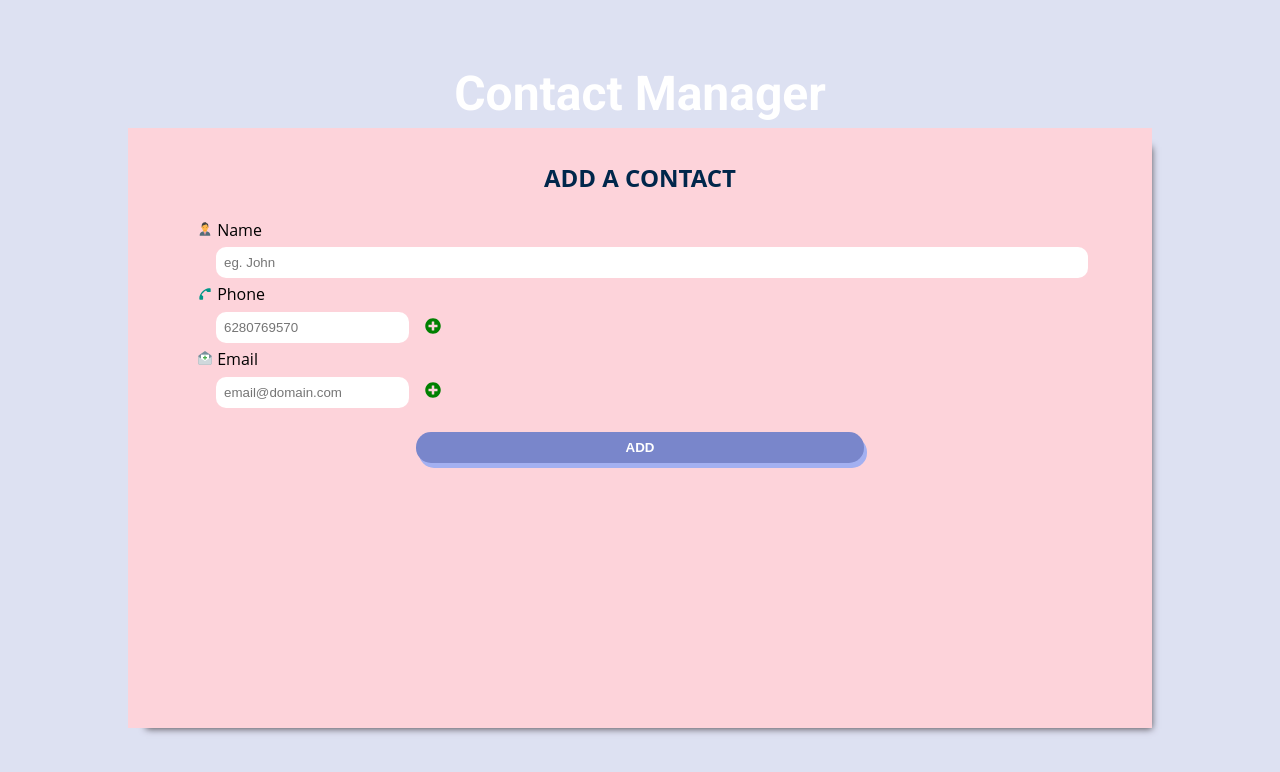
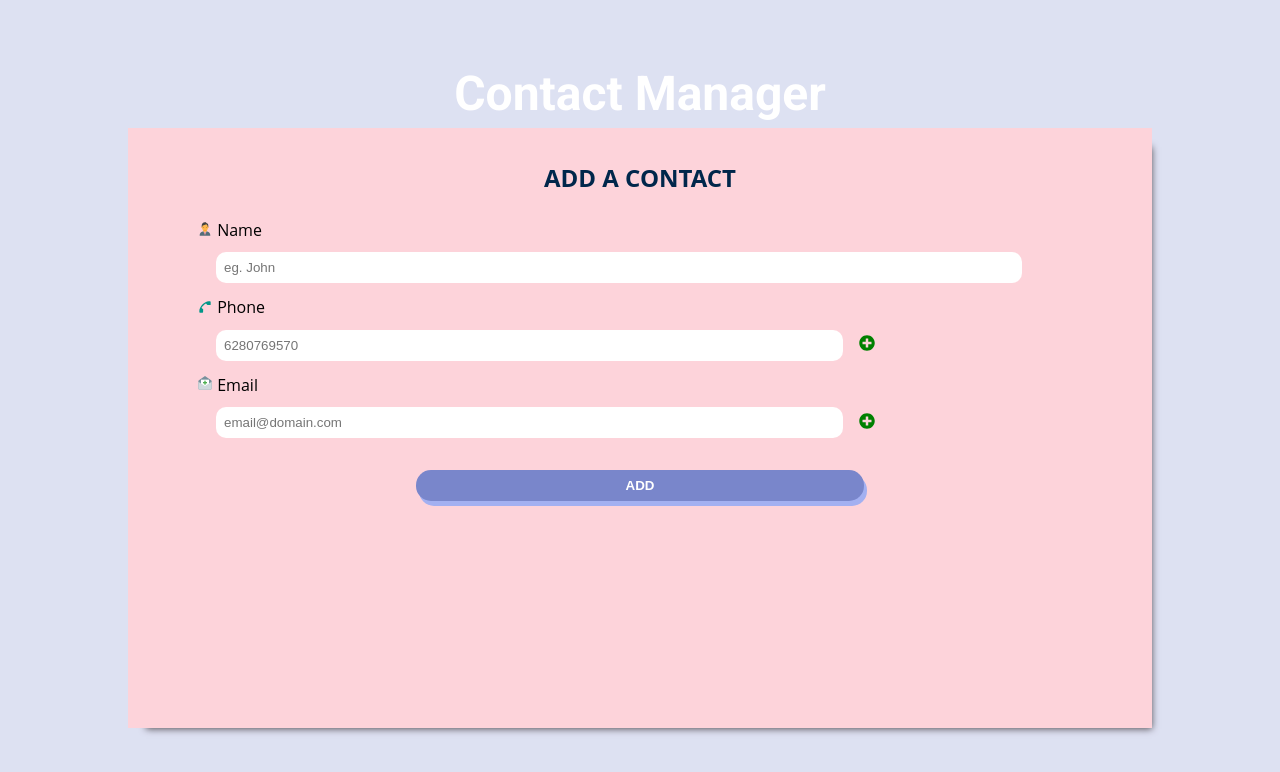
Before and after one commit to kaurman23/contact-manager-react, a React (Create React App) app: page / in a window 1280 px wide. Both pictures are taken after a click on the element "CREATE NEW". Shown: the top 772 px of the page. Built offline with nearby package versions, Linux system fonts and the light colour scheme; a web font is replaced by a local one.

Commit message:
Add ContextAPI and GlobalState using useReducer hook

```diff
--- a/src/App.css
+++ b/src/App.css
@@ -210,6 +210,7 @@ body {
 .contact-form > div {
   display: flex;
   flex-direction: column;
+  margin-bottom: .5rem;
 }
 
 .contact-form label {
@@ -226,6 +227,12 @@ body {
   margin-left:1.5rem;
   padding: .5rem;
   border-radius: 10px;
+  margin-top: .3rem;
+  width: 70%;
+}
+
+.contact-form .input.name {
+  width: 90%
 }
 
 .contact-form .input:focus {
--- a/src/App.js
+++ b/src/App.js
@@ -1,13 +1,17 @@
 import React from 'react';
 import './App.css';
 import {Main} from "./components/Main";
+import {GlobalProvider} from "./Context/GlobalState";
 
 
 function App() {
   return (
     <div className="App">
-    <h1>Contact Manager</h1>
+    <GlobalProvider>
+      <h1>Contact Manager</h1>
       <Main />
+    </GlobalProvider>
+
     </div>
   );
 }
--- /dev/null
+++ b/src/Context/AppReducer.js
@@ -0,0 +1,6 @@
+export const AppReducer = (state, action) => {
+    switch(action.type) {
+        default:
+            return state;
+    }
+}
--- /dev/null
+++ b/src/Context/GlobalState.js
@@ -0,0 +1,24 @@
+import React, {useReducer, createContext} from 'react';
+import {AppReducer} from "./AppReducer";
+
+const initialState = {
+    contacts: [
+        {id: 1, name: "Manpreet Kaur", phone: ["6280769570","7042533587"], email:["kaurman2305@gail.com"]},
+        {id: 1, name: "Someone Singh", phone: ["6280769570",], email:["kaurman2305@gail.com","somone@yahoo.com"]},
+        {id: 1, name: "Guleria Bitch", phone: ["6280769570","7042533587"], email:["kaurman2305@gail.com", "blah@w.com"]}
+    ]
+}
+
+export const GlobalContext = createContext(initialState);
+
+export const GlobalProvider = ({children}) => {
+
+    const [state, dispatch] = useReducer(AppReducer,initialState);
+    return (
+        <GlobalContext.Provider value={
+            {contacts: state.contacts}
+        }>
+            {children}
+        </GlobalContext.Provider>
+    )
+}
--- a/src/components/Contact.js
+++ b/src/components/Contact.js
@@ -8,16 +8,16 @@ import {FcInvite} from 'react-icons/fc';
 
 
 
-export const Contact = () => {
+export const Contact = ({contact}) => {
 
     const [isExpand, setisExpand] = useState(false);
-
+    console.log(contact);
 
     return (
         <>
         <div className="contact">
             <div className="contact-heading">
-                <p>Manpreet Kaur</p>
+                <p>{contact.name}</p>
                 <i onClick={()=> setisExpand(!isExpand)} ><FcExpand /></i>
             </div>
 
@@ -31,14 +31,19 @@ export const Contact = () => {
                     </div>
                     <div className="contact-details">
                         <div className="contact-list">
-                            <p><FcPhone /> 6280769570</p>
-                            <p><FcPhone /> 6280769570</p>
-                            <p><FcPhone /> 6280769570</p>
+                            {
+                                contact.phone.map((phone,index)=> {
+                                    return <p key={index}><FcPhone /> {phone} </p>
+                                })
+                            }
                         </div>
                         <div className="email-list">
-                            <p><FcInvite /> kaurman2305@gmail.com</p>
-                            <p><FcInvite /> kaurman2305@gmail.com</p>
+                            {
+                                contact.email.map((email,index) => {
+                                    return <p key={index}><FcInvite /> {email}</p>
 
+                                })
+                            }
                         </div>
                     </div>
 
--- a/src/components/ContactForm.js
+++ b/src/components/ContactForm.js
@@ -27,7 +27,7 @@ export const ContactForm = (props) => {
                     <Form className="contact-form" >
                         <div>
                             <label><i ><FcBusinessman /></i> Name</label>
-                            <Field type='text' name="name" placeholder="eg. John"  className="input"
+                            <Field type='text' name="name" placeholder="eg. John"  className="input name"
                             />
                         </div>
                         <div>
--- a/src/components/Main.js
+++ b/src/components/Main.js
@@ -1,11 +1,16 @@
-import React, {useState} from 'react';
+import React, {useState, useContext} from 'react';
 import {Contact} from "./Contact";
 import { AiOutlinePlus } from 'react-icons/ai';
 import {FcSearch} from 'react-icons/fc';
 import {ContactForm} from "./ContactForm";
+import {GlobalContext} from "../Context/GlobalState";
 
 export const Main = () => {
+    const {contacts} = useContext(GlobalContext);
+    // console.log(contacts);
+
     const [isModalOpen, setModelOpen] = useState(false);
+
     return (
         <div className="main-container">
             <div className="utility">
@@ -15,8 +20,12 @@ export const Main = () => {
                 </div>
                 <span className="create" onClick={() => setModelOpen(!isModalOpen)}>CREATE NEW <i><AiOutlinePlus/></i></span>
             </div>
-            <Contact />
-            <Contact />
+            {
+                contacts.map((contact,index) => {
+                    return <Contact key={index} contact={contact} />
+                })
+            }
+
             <ContactForm open={isModalOpen} toggleModal={setModelOpen} />
 
         </div>
```
